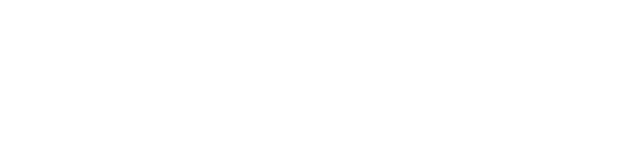
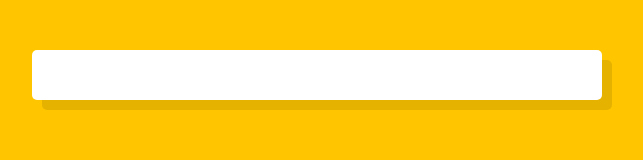
Before and after one commit to web15/JS30projects, a website: page 20speechDetection/index.html in a window 1280 px wide. Shown: the whole page, without its empty margins (323-966 px from the left). Drawn offline with Linux system fonts and the light colour scheme.

Commit message:
ready for lesson

```diff
--- a/20speechDetection/index.html
+++ b/20speechDetection/index.html
@@ -7,10 +7,13 @@
 
   <link rel="stylesheet" type="text/css" href="style.css">
 
-  <title>Document</title>
+  <title>Speech Detection</title>
 </head>
 <body>
 
+  <div class='words' contenteditable>
+
+  </div>
 
 
 
--- a/20speechDetection/script.js
+++ b/20speechDetection/script.js
@@ -1 +1,5 @@
 //alert("connected");
+
+  window.SpeechRecognition =
+  window.SpeechRecognition ||
+  window.webkitSpeechRecognition;
--- a/20speechDetection/style.css
+++ b/20speechDetection/style.css
@@ -1,3 +1,40 @@
 /*body  {
   background-color: pink;
 } */
+
+html  {
+  font-size: 10px;
+}
+
+body  {
+  background: #ffc600;
+  font-family: 'helvetica neue';
+  font-weight: 200;
+  font-size: 20px;
+}
+
+.words  {
+  max-width: 500px;
+  margin: 50px auto;
+  background: white;
+  border-radius: 5px;
+  box-shadow: 10px 10px 0 rgba(0, 0, 0, 0.1);
+  padding: 1rem 2rem 1rem 5rem;
+  background: -webkit-gradient(linear, 0, 0, 0, 100%, from(#d9eaf3), color-stop(4%, #fff)) 0 4px;
+  background-size: 100% 3rem;
+  position: relative;
+  line-height: 3rem;
+}
+p   {
+  margin: 0 0 3rem;
+}
+
+.words:before  {
+  content: '';
+  position: absolute;
+  width: 4px;
+  top: 0;
+  left: 30px;
+  bottom: 1px solid;
+  border-color: transparent #efe4e4;
+}
```
